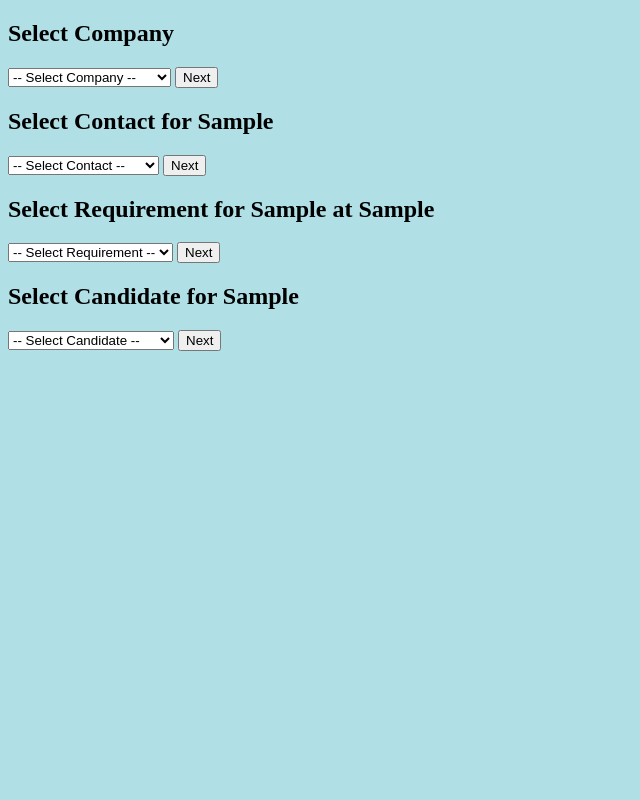
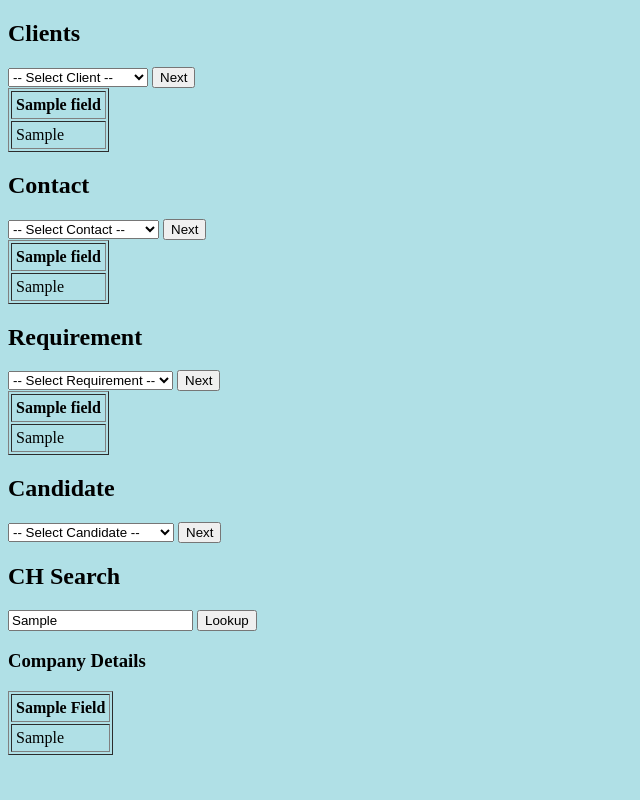
Before and after one commit to mikehorn1969/cs_contracts, a Flask app: template src/templates/index.html in a window 1280 px wide. Shown: the whole page, without its empty margins (0-640 px from the left). Run offline with Flask 3, Linux system fonts and the light colour scheme; the template is opened without the code that fills it: most values are stand-ins (such as "Sample title", 1, 10 or a date in 2020).

Commit message:
displaying data for client, contact and requirement, candidate back end populates the drop-down

```diff
--- a/src/app.py
+++ b/src/app.py
@@ -1,9 +1,10 @@
 # app.py
 
 from flask import Flask, render_template, request, jsonify, session, redirect, url_for
-from c7query import getC7Companies, getContactsByCompany, getC7Requirements, getC7RequirementCandidates
+from c7query import getC7Clients, getContactsByCompany, getC7Requirements, getC7RequirementCandidates
+from chquery import getCHRecord
+import secrets
 from classes import Company, Contact, Requirement
-import secrets
 
 app = Flask(__name__)
 app.secret_key = secrets.token_hex(32)
@@ -11,17 +12,32 @@ app.secret_key = secrets.token_hex(32)
 @app.route('/', methods=["GET", "POST"])
 def index():
 
-    companies = getC7Companies()
-    company_names = [company["CompanyName"] for company in companies]
+    clients = getC7Clients()
+
+    client_names = [client["CompanyName"] for client in clients]
+    client_fields = ['companyname', 'address', 'emailaddress', 'phone', 'companyNumber']
+    client_record = []
+
 
     contact_names = []
+    contact_fields = ['name', 'title', 'address', 'emailaddress', 'phone']
+    contact_record = []
+
     req_names = []
+    req_fields = ['companyname', 'contactname', 'description', 'jobtitle']
+    req_record = []
+
     candidate_names = []
+    candidate_fields = []
+    candidate_record = []
 
+    ch_record = None
+    ch_no = ""
+    ch_fields = ['company_number', 'company_name', 'company_status']
     selected_company = session.get('selected_company', '')
     selected_contact = session.get('selected_contact', '')
-    selected_requirement = session.get('selected_requirement')
-    selected_candidate = session.get('selected_candidate')
+    selected_requirement = session.get('selected_requirement', '')
+    selected_candidate = session.get('selected_candidate', '')
 
     if request.method == "POST":
         if 'btCompany' in request.form:
@@ -47,15 +63,40 @@ def index():
             session['selected_candidate'] = selected_candidate
             return redirect(url_for('index'))
 
-    # Only show contacts if a company is selected
+        if 'btCHLookup' in request.form:
+            ch_no = request.form.get('ch_no', '').strip()
+            if ch_no:
+                try:
+                    result = getCHRecord(ch_no)
+                    ch_record = {k: result.get(k,'') for k in ch_fields}
+                except Exception as e:
+                    error = str(e)
+            else:
+                error = "Please enter a company number."
+
+    # Only show client details and contacts if a company is selected
     if selected_company:
         contacts = getContactsByCompany(selected_company)
         contact_names = [contact.get("ContactName") for contact in contacts]
 
-    # Only show requirements once a contact has been selected
+        try:
+            result = Company.find_by("companyname", selected_company)
+            client_record = {k: result.__getattribute__(k) for k in client_fields}
+        except Exception as e:
+            error = str(e)
+
+
+    # Only show contact details and requirements once a contact has been selected
     if selected_contact:
         requirements = getC7Requirements(selected_company, selected_contact)
         req_names = [requirement.get("Description") for requirement in requirements]
+
+        try:
+            result = Contact.find_by("name", selected_contact)
+            contact_record = {k: result.__getattribute__(k) for k in contact_fields}
+        except Exception as e:
+            error = str(e)
+
 
     # Only show candidates once a requirement has been selected
     if selected_requirement:
@@ -63,24 +104,46 @@ def index():
         candidates = getC7RequirementCandidates(id_part)
         candidate_names = [candidate.get("Name") for candidate in candidates]
 
+        try:
+            req_description = (selected_requirement,"-")[0]
+            req_description = req_description.lstrip('0123456789- ')
+
+            result = Requirement.find_by("description", req_description)
+            req_record = {k: result.__getattribute__(k) for k in req_fields}
+        except Exception as e:
+            error = str(e)
+
+
+
     return render_template(
         'index.html',
-        company_names=company_names,
+        client_names=client_names,
         selected_company=selected_company,
         contact_names=contact_names,
         selected_contact=selected_contact,
         requirements=req_names,
         selected_requirement=selected_requirement,
         candidate_names=candidate_names,
-        selected_candidate=selected_candidate
+        selected_candidate=selected_candidate,
+        ch_record=ch_record,
+        ch_no=ch_no,
+        ch_fields=ch_fields,
+        client_fields=client_fields,
+        client_record=client_record,
+        contact_record=contact_record,
+        contact_fields=contact_fields,
+        req_fields=req_fields,
+        req_record=req_record,
+        candidate_fields=candidate_fields,
+        candidate_record=candidate_record
     )
 
 
-# API endpoint to get all companies (as JSON)
-@app.route('/api/companies')
-def api_companies():
-    companies = getC7Companies()
-    return jsonify(companies)
+# API endpoint to get all clients (as JSON)
+@app.route('/api/clients')
+def api_clients():
+    clients = getC7Clients()
+    return jsonify(clients)
 
 
 # API endpoint to get contacts for a company
--- a/src/c7query.py
+++ b/src/c7query.py
@@ -1,11 +1,9 @@
 # c7query.py - Colleague 7 API queries
 
-import json
 import requests
 from classes import Company, Contact, Config, Requirement, Candidate
 from helper import loadConfig
 import re
-
 
 
 def getC7Company(company_id):
@@ -160,7 +158,7 @@ def getC7Contacts():
         return e
 
 
-def getC7Companies():
+def getC7Clients():
 
     if Config.find_by_name("C7 Key") is None:
         loadConfig()
@@ -218,7 +216,6 @@ def getC7Companies():
                 "CompanyId": CompanyId,
                 "CompanyName": CompanyName,
                 "CompanyAddress": CompanyAddress,
-                "CompanyEmail": CompanyEmail,
                 "CompanyEmail": CompanyEmail,
                 "CompanyPhone": TelephoneNumber,
                 "CompanyNumber": RegistrationNumber
--- a/src/chquery.py
+++ b/src/chquery.py
@@ -4,7 +4,7 @@ from helper import loadConfig
 
 def getCHRecord(companyNo):
 
-    if Config.find_by_name("C7 Key") is None:
+    if Config.find_by_name("CH Key") is None:
         loadConfig()
 
     subscription_key = Config.find_by_name("CH Key")
--- a/src/static/styles/style.css
+++ b/src/static/styles/style.css
@@ -21,7 +21,6 @@ p {
   float: left;
   width: 50%;
   padding: 10px;
-  height: 300px; /* Should be removed. Only for demonstration */
   background-color: burlywood;
 }
 
--- a/src/templates/index.html
+++ b/src/templates/index.html
@@ -1,15 +1,23 @@
 <!DOCTYPE html>
+
+<!--
+    TODO
+    1. remove any inline scripts
+    2. format to CS house style
+-->
+
 <html>
 <head>
     <link rel="stylesheet" type= "text/css" href="{{ url_for('static',filename='styles/style.css') }}"/>
     <title>Change Specialists - Contract Management</title>
 </head>
 <body>
-    <h2>Select Company</h2>
+    <div>
+        <h2>Clients</h2>
         <form method="POST">
             <select name="company">
-            <option value="">-- Select Company --</option>
-            {% for name in company_names %}
+                <option value="">-- Select Client --</option>
+                {% for name in client_names %}
                     <option value="{{ name }}" {% if name == selected_company %}selected{% endif %}>{{ name }}</option>
                 {% endfor %}
             </select>
@@ -17,7 +25,22 @@
         </form>
 
         {% if selected_company %}
-        <h2>Select Contact for {{ selected_company }}</h2>
+
+            <table border="1" cellpadding="4" name="clientdata">
+                <tr>
+                    {% for field in client_fields %}
+                        <th>{{ field }}</th>
+                    {% endfor %}
+                </tr>
+                <tr>
+                    {% for field in client_fields %}
+                        <td>{{ client_record[field] }}</td>
+                    {% endfor %}
+                </tr>
+            </table>
+
+
+            <h2>Contact</h2>
             <form method="POST">
                 <select name="contact">
                     <option value="">-- Select Contact --</option>
@@ -30,7 +53,21 @@
         {% endif %}
 
         {% if selected_contact %}
-        <h2>Select Requirement for {{ selected_contact }} at {{selected_company }}</h2>
+
+            <table border="1" cellpadding="4" name="contactdata">
+                <tr>
+                    {% for field in contact_fields %}
+                        <th>{{ field }}</th>
+                    {% endfor %}
+                </tr>
+                <tr>
+                    {% for field in contact_fields %}
+                        <td>{{ contact_record[field] }}</td>
+                    {% endfor %}
+                </tr>
+            </table>
+
+            <h2>Requirement</h2>
             <form method="POST">
                 <select name="requirement">
                     <option value="">-- Select Requirement --</option>
@@ -43,7 +80,21 @@
         {% endif %}
 
         {% if selected_requirement %}
-        <h2>Select Candidate for {{ selected_requirement }}</h2>
+
+            <table border="1" cellpadding="4" name="requirementdata">
+                <tr>
+                    {% for field in req_fields %}
+                        <th>{{ field }}</th>
+                    {% endfor %}
+                </tr>
+                <tr>
+                    {% for field in req_fields %}
+                        <td>{{ req_record[field] }}</td>
+                    {% endfor %}
+                </tr>
+            </table>
+
+            <h2>Candidate</h2>
             <form method="POST">
                 <select name="candidate">
                     <option value="">-- Select Candidate --</option>
@@ -55,5 +106,50 @@
             </form>
         {% endif %}
 
+        {% if selected_candidate %}
+
+        <table border="1" cellpadding="4" name="candidatedata">
+                <tr>
+                    {% for field in req_fields %}
+                        <th>{{ field }}</th>
+                    {% endfor %}
+                </tr>
+                <tr>
+                    {% for field in req_fields %}
+                        <td>{{ req_record[field] }}</td>
+                    {% endfor %}
+                </tr>
+            </table>
+
+        {% endif %}
+    </div>
+
+    <div>
+
+        <h2>CH Search</h2>
+        <form method="POST">
+            <input type="text" name="ch_no" placeholder="Enter company number" value="{{ ch_no }}">
+            <button type="submit" name="btCHLookup">Lookup</button>
+        </form>
+        {% if error %}
+            <p style="color: red;">{{ error }}</p>
+        {% endif %}
+        {% if ch_record %}
+            <h3>Company Details</h3>
+            <table border="1" cellpadding="4">
+                <tr>
+                    {% for field in ch_fields %}
+                        <th>{{ field.replace('_', ' ').title() }}</th>
+                    {% endfor %}
+                </tr>
+                <tr>
+                    {% for field in ch_fields %}
+                        <td>{{ ch_record[field] }}</td>
+                    {% endfor %}
+                </tr>
+            </table>
+        {% endif %}
+    </div>
+
 </body>
 </html>
```
Also changed, not shown: src/classes.py (+31 -5 lines), 1 other file. Lines whose indentation alone changed are shown as unchanged.
